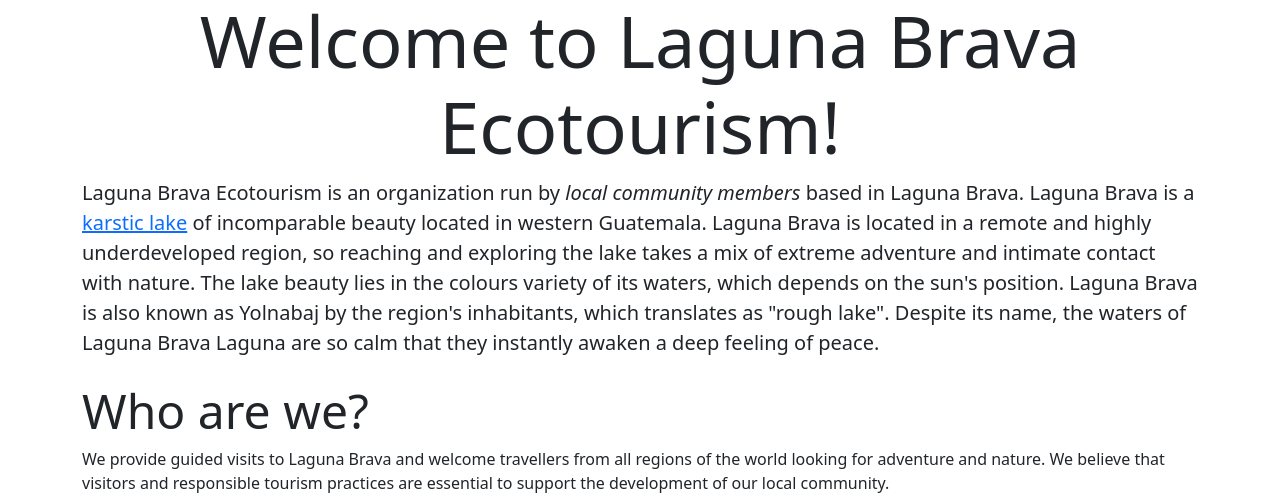
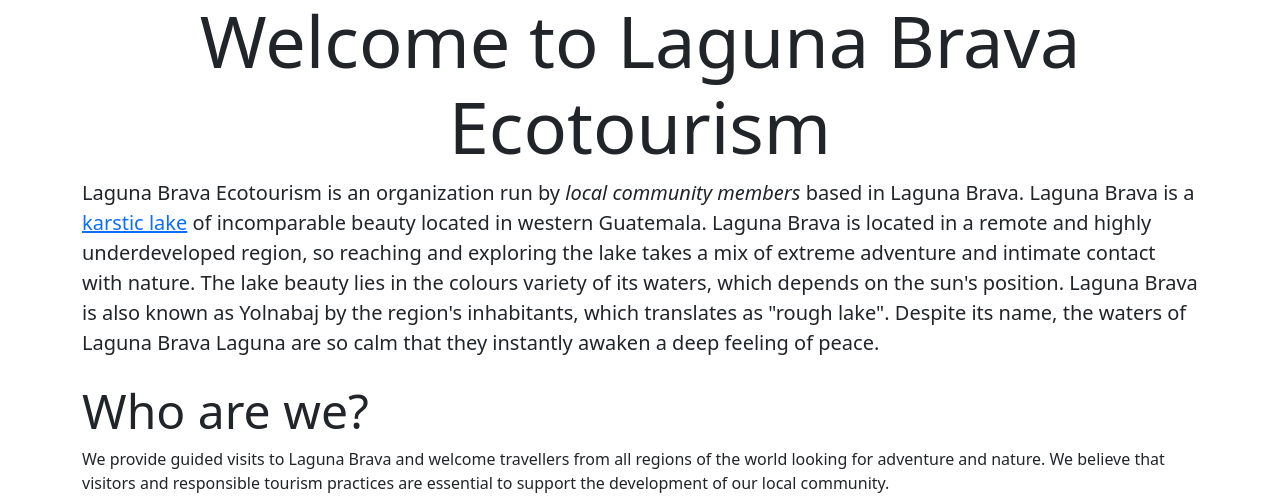
Before and after one commit to josecarlosgt/Web-Design-and-Development, a plain HTML site: page index.html in a window 1280 px wide. Shown: the part 303-801 px from the top of the page. Drawn offline with nearby package versions, Linux system fonts and the light colour scheme.

Commit message:
Update index.html

```diff
--- a/index.html
+++ b/index.html
@@ -28,7 +28,7 @@
             <!-- Utilities > text: text alignment
                 Options for text alignment: text-start, text-end, text-center, ...
             -->
-            <h1 class="display-2 text-center">Welcome to Laguna Brava Ecotourism!</h1>
+            <h1 class="display-2 text-center">Welcome to Laguna Brava Ecotourism</h1>
         </header>
 
         <!-- Layout > containers
```
